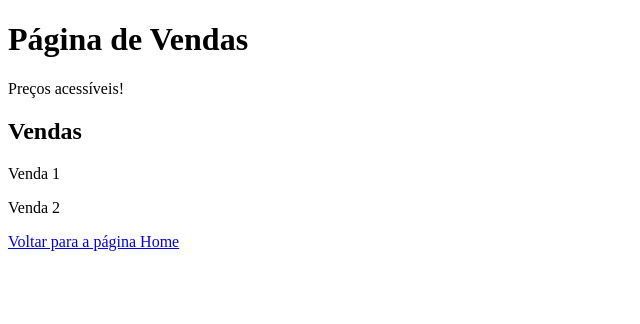
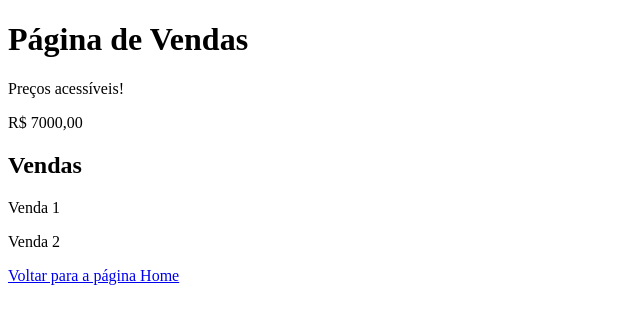
Before and after one commit to devDeyvisson/aulagithubteste, a plain HTML site: page vendas.html in a window 1280 px wide. Shown: the whole page, without its empty margins (0-640 px from the left). Drawn offline with Linux system fonts and the light colour scheme.

Commit message:
Atualizando vendas para 7000

```diff
--- a/vendas.html
+++ b/vendas.html
@@ -8,6 +8,7 @@
 <body>
     <h1>Página de Vendas</h1>
     <p>Preços acessíveis!</p>
+    <p>R$ 7000,00</p>
     <h2>Vendas</h2>
     <p>Venda 1</p>
     <p>Venda 2</p>
```
